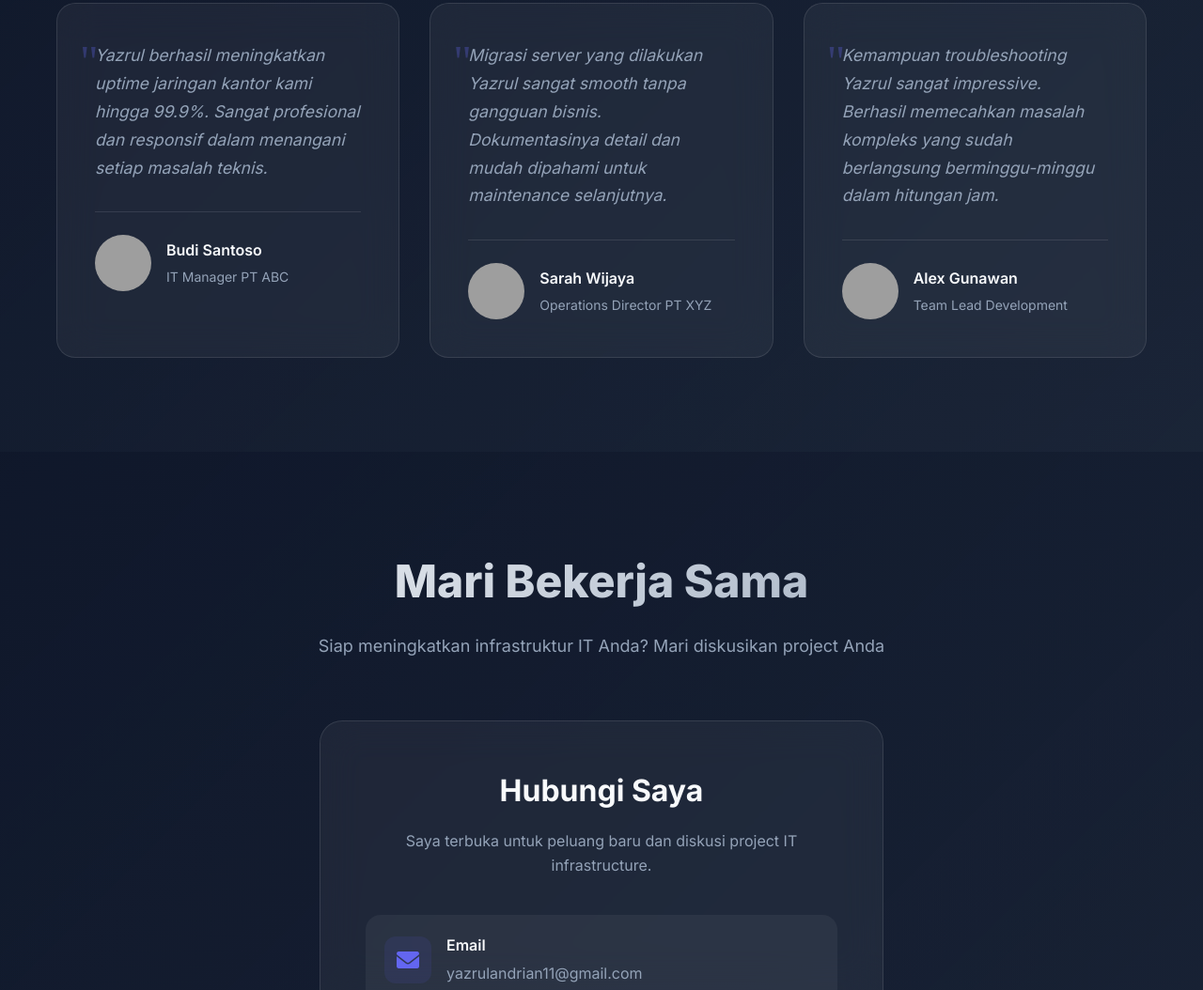
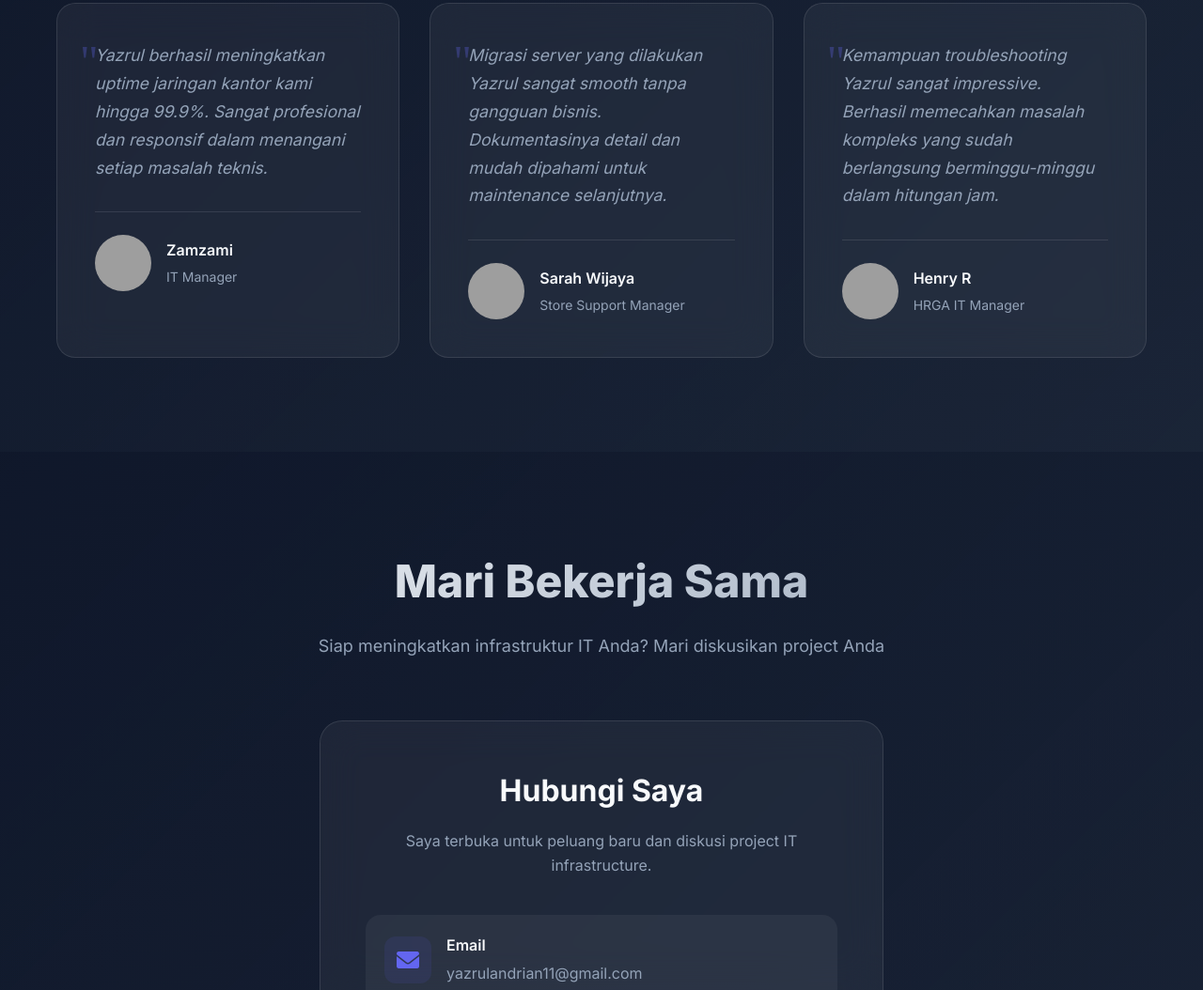
Before and after one commit to yazrulandrian/my.portofolio, a plain HTML site: page index.html in a window 1280 px wide. Shown: the part 8462-9516 px from the top of the page at 94% size. Drawn offline with Linux system fonts and the light colour scheme; grey boxes are pictures that could not be loaded.

Commit message:
index.html

```diff
--- a/index.html
+++ b/index.html
@@ -531,8 +531,8 @@
                             <img src="https://images.unsplash.com/photo-1472099645785-5658abf4ff4e?ixlib=rb-4.0.3&auto=format&fit=crop&w=100&q=80" alt="Budi Santoso">
                         </div>
                         <div class="author-info">
-                            <h4>Budi Santoso</h4>
-                            <p>IT Manager PT ABC</p>
+                            <h4>Zamzami</h4>
+                            <p>IT Manager</p>
                         </div>
                     </div>
                 </div>
@@ -548,7 +548,7 @@
                         </div>
                         <div class="author-info">
                             <h4>Sarah Wijaya</h4>
-                            <p>Operations Director PT XYZ</p>
+                            <p>Store Support Manager</p>
                         </div>
                     </div>
                 </div>
@@ -563,8 +563,8 @@
                             <img src="https://images.unsplash.com/photo-1507003211169-0a1dd7228f2d?ixlib=rb-4.0.3&auto=format&fit=crop&w=100&q=80" alt="Alex Gunawan">
                         </div>
                         <div class="author-info">
-                            <h4>Alex Gunawan</h4>
-                            <p>Team Lead Development</p>
+                            <h4>Henry R</h4>
+                            <p>HRGA IT Manager</p>
                         </div>
                     </div>
                 </div>
```
